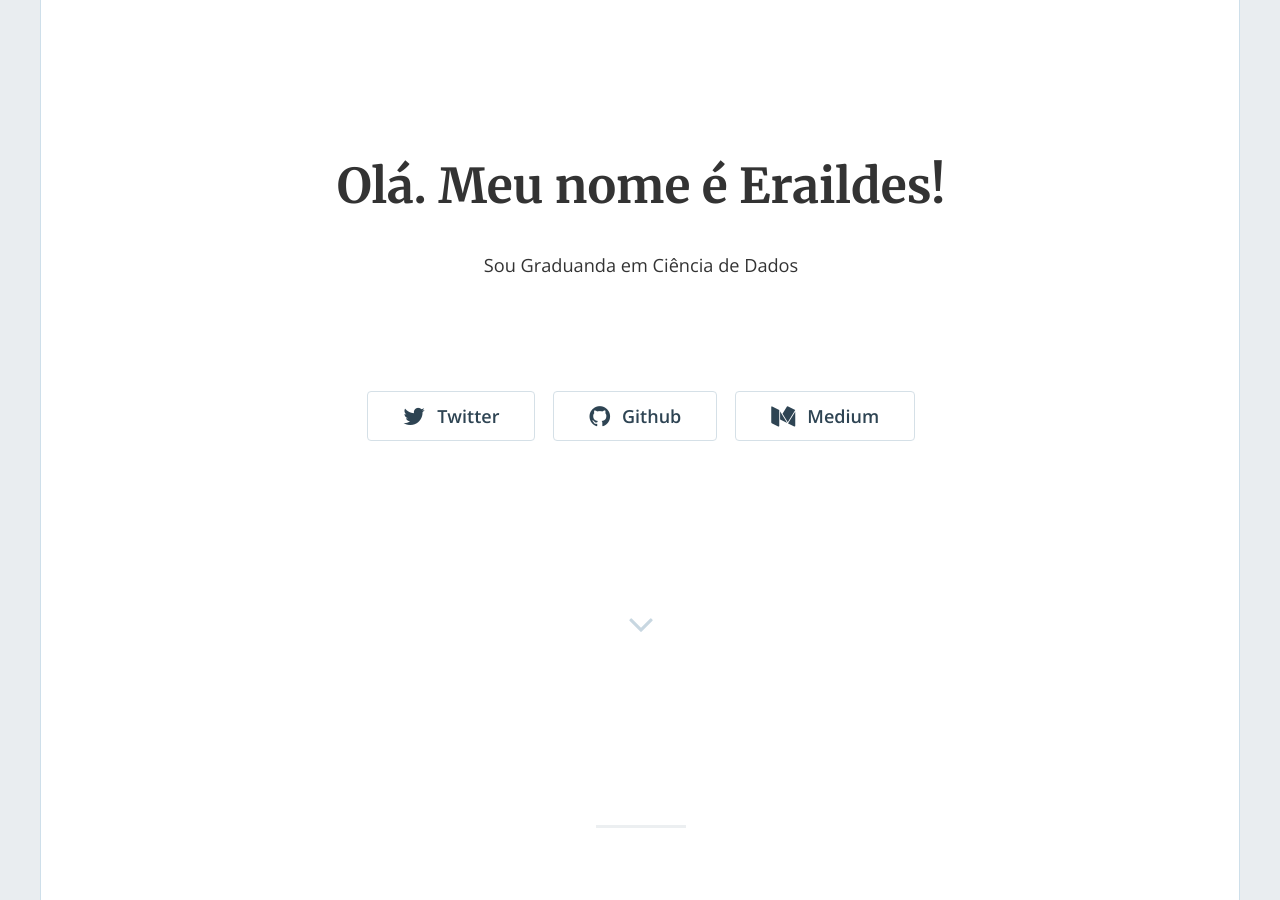
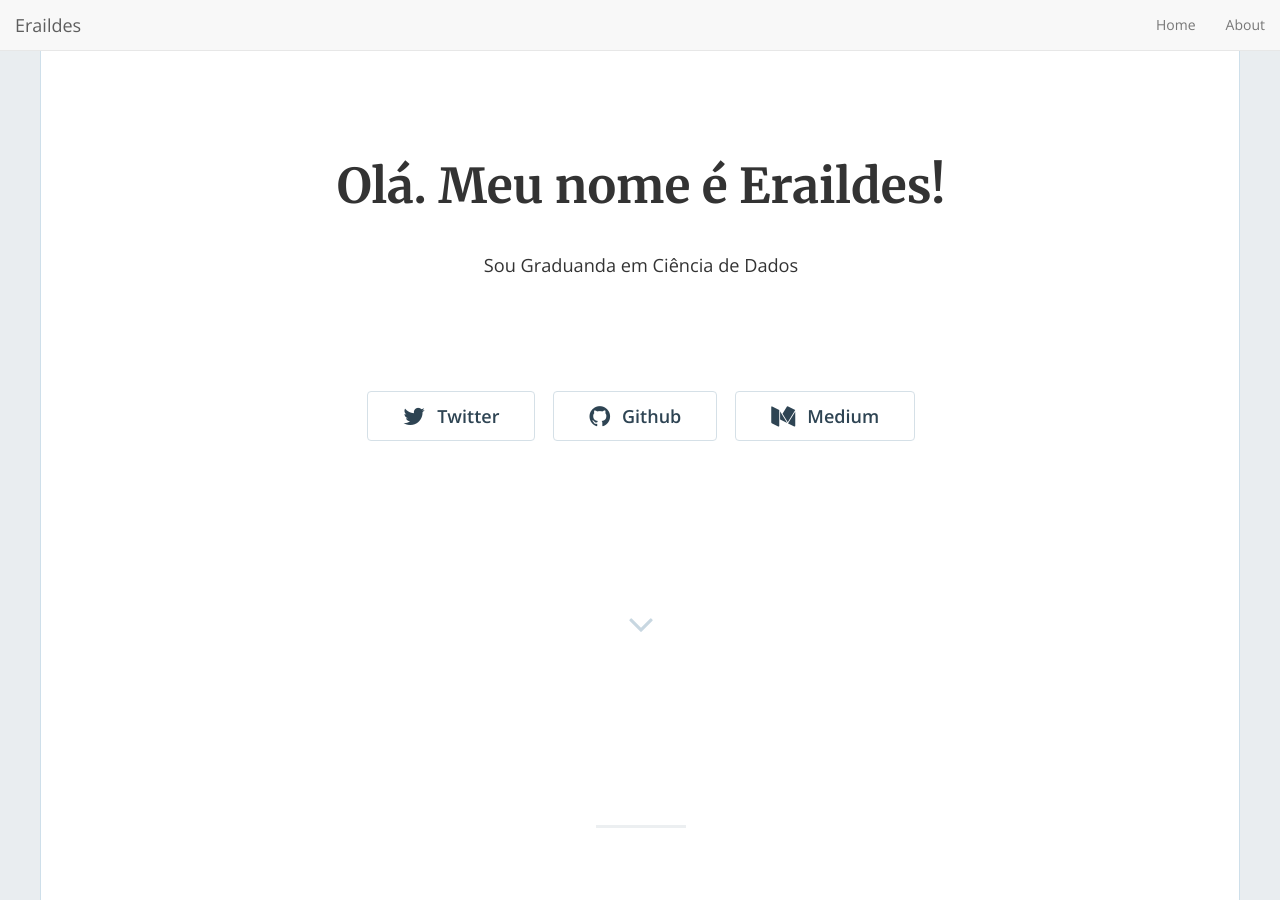
Before and after one commit to eraildes/eraildes.github.io, a Jekyll site: the page built from index.html, in a window 1280 px wide and 900 px high. Built offline with Jekyll 4.4.1, drawn with Linux system fonts in a browser that asks for light colours; nearby versions of some CDN libraries; the list of posts is cut into pages by our own code.

Commit message:
Update _config.yml

```diff
--- a/_config.yml
+++ b/_config.yml
@@ -95,7 +95,7 @@ google_analytics: "UA-9999999-99" # Update with your own tracking ID
 enable_contact: false
 
 #### Phantom Navigation menu
-enable_nav: false
+enable_nav: true
 nav_item:
   - { url: '/', text: 'Home' }
   - { url: '/about', text: 'About' }
```
